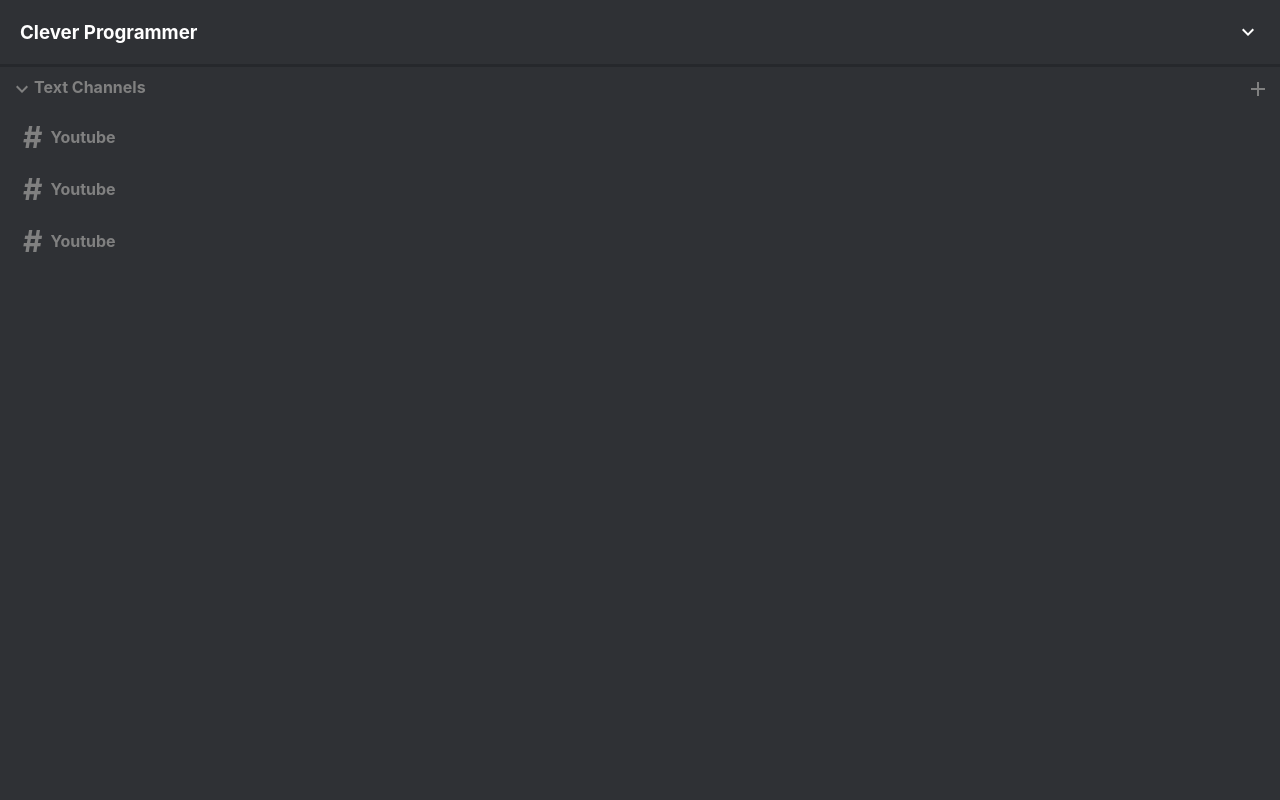
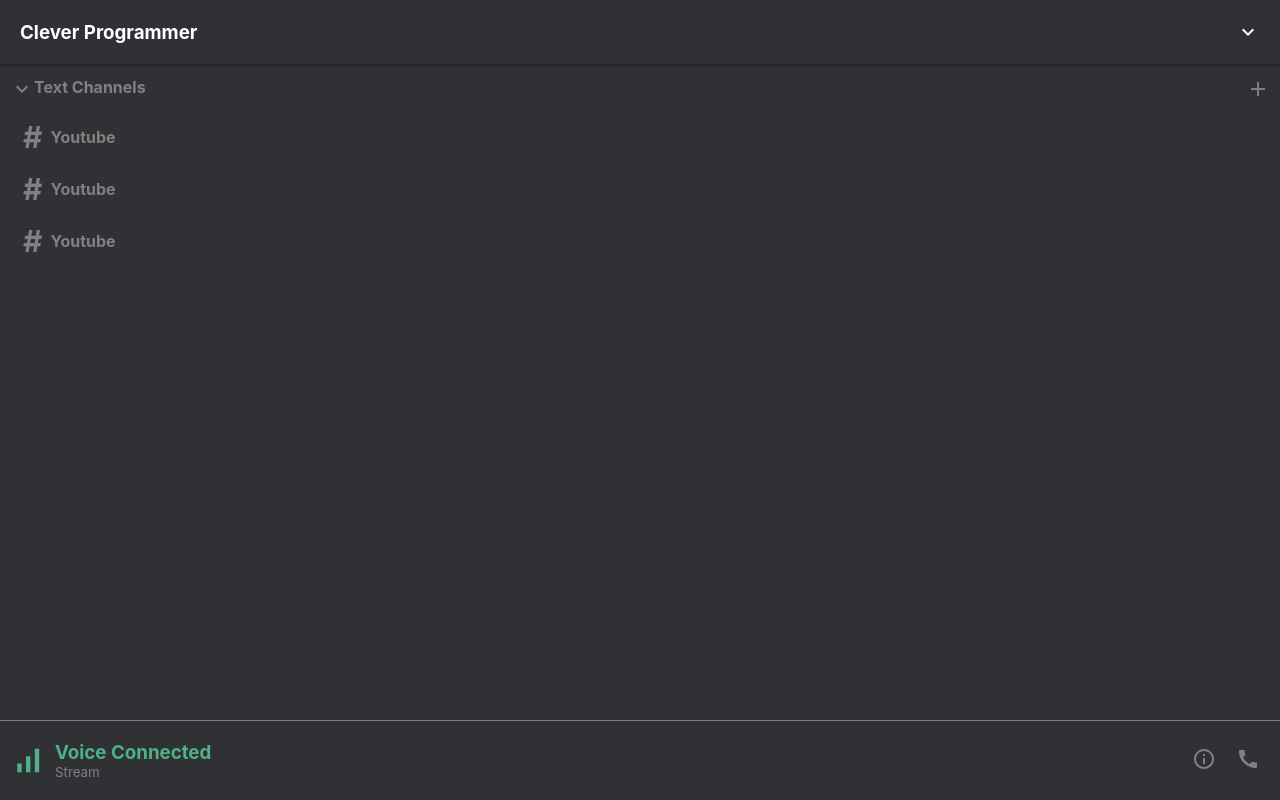
Before and after one commit to dean-hildebrand/discord-clone, a React (Create React App) app: page / in a window 1280 px wide. Built offline with nearby package versions, Linux system fonts and the light colour scheme.

Commit message:
Sidebar footer section complete and styled

```diff
--- a/src/components/Sidebar.js
+++ b/src/components/Sidebar.js
@@ -2,7 +2,10 @@ import React from "react";
 import "../css/sidebar.css";
 import ExpandMoreIcon from "@material-ui/icons/ExpandMore";
 import AddIcon from "@material-ui/icons/Add";
-import SidebarChannel from './SidebarChannel'
+import SignalCellularAltIcon from '@material-ui/icons/SignalCellularAlt';
+import InfoOutlinedIcon from '@material-ui/icons/InfoOutlined';
+import CallIcon from '@material-ui/icons/Call';
+import SidebarChannel from "./SidebarChannel";
 
 function Sidebar() {
   return (
@@ -15,19 +18,32 @@ function Sidebar() {
       <div className="sidebar__channels">
         <div className="sidebar__channelsHeader">
           <div className="sidebar__header">
-          <ExpandMoreIcon />
-          <h4>Text Channels</h4>
+            <ExpandMoreIcon />
+            <h4>Text Channels</h4>
           </div>
 
-          <AddIcon className="sidebar__addChannel"/>
+          <AddIcon className="sidebar__addChannel" />
         </div>
         <div className="sidebar__channelsList">
-        <SidebarChannel />
-        <SidebarChannel />
-        <SidebarChannel />
-
+          <SidebarChannel />
+          <SidebarChannel />
+          <SidebarChannel />
+        </div>
       </div>
 
+      <div className="sidebar__voice">
+       <SignalCellularAltIcon
+        className="sidebar__voiceIcon"
+        fontSize="large"
+        />
+        <div className="sidebar__voiceInfo">
+        <h3>Voice Connected</h3>
+        <p>Stream</p>
+        </div>
+        <div className="sidebar__voiceIcons">
+          <InfoOutlinedIcon />
+          <CallIcon />
+        </div>
       </div>
     </div>
   );
--- a/src/css/sidebar.css
+++ b/src/css/sidebar.css
@@ -40,3 +40,34 @@
 .sidebar__header {
   display: flex;
 }
+
+.sidebar__voice {
+  display: flex;
+  justify-content: space-between;
+  align-items: center;
+  color: grey;
+  background-color: #2f3135;
+  padding: 10px;
+  border-top: 1px solid grey;
+}
+
+.sidebar__voiceInfo {
+  flex: 1;
+  padding: 10px;
+}
+
+.sidebar__voiceInfo > h3 {
+  color: #4fb185;
+}
+
+.sidebar__voiceInfo > p {
+  font-size: smaller;
+}
+
+.sidebar__voiceIcon {
+  color: #4fb185;
+}
+
+.sidebar__voiceIcons > .MuiSvgIcon-root {
+  padding: 10px;
+}
```
